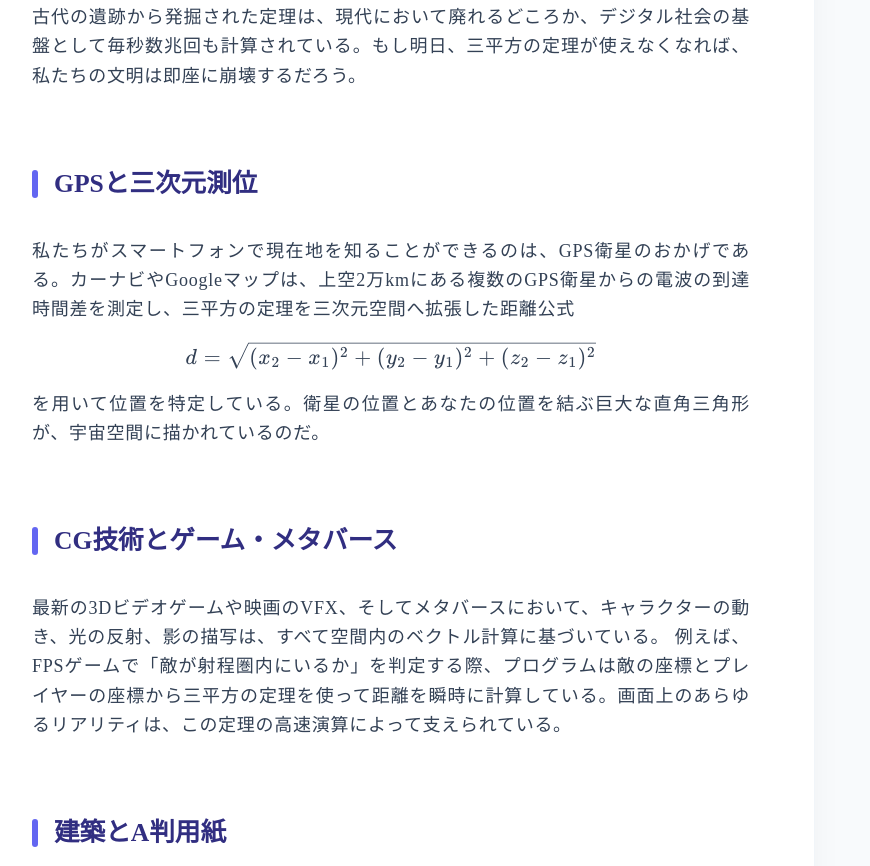
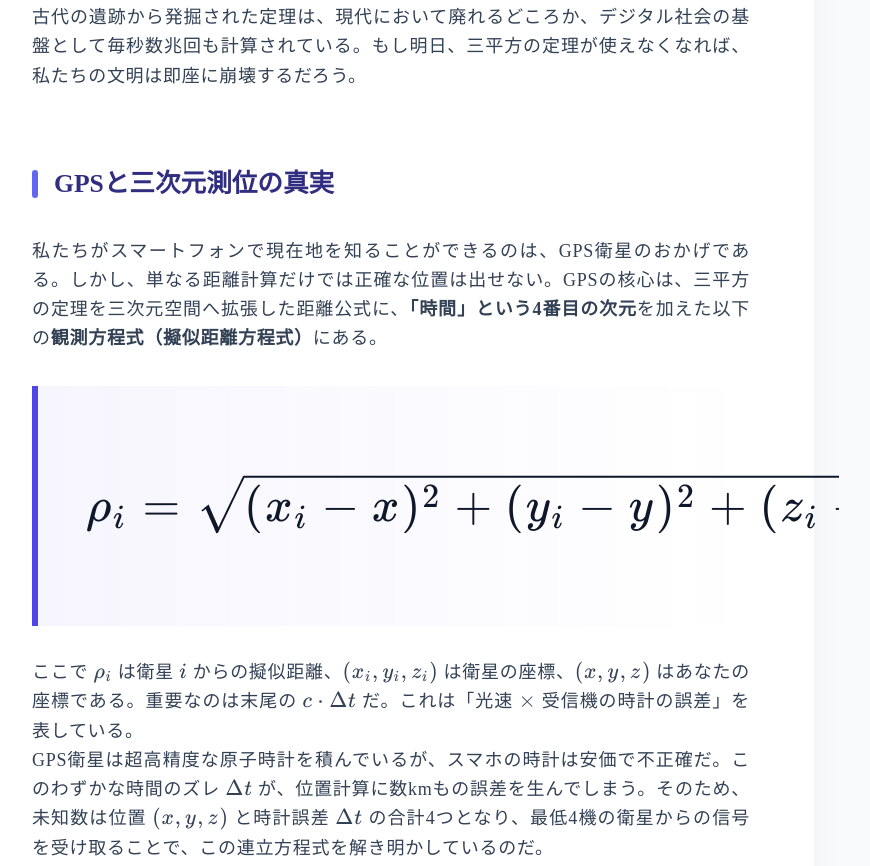
Before and after one commit to nden14800/pytha, a plain HTML site: page index.html in a window 1280 px wide. Shown: the part 8323-9189 px from the top of the page, without its empty margins (249-1119 px from the left). Drawn offline with nearby package versions, Linux system fonts and the light colour scheme.

Commit message:
fix: update GPS formula to include clock bias for accuracy

```diff
--- a/index.html
+++ b/index.html
@@ -613,9 +613,18 @@
                     古代の遺跡から発掘された定理は、現代において廃れるどころか、デジタル社会の基盤として毎秒数兆回も計算されている。もし明日、三平方の定理が使えなくなれば、私たちの文明は即座に崩壊するだろう。
                 </p>
 
-                <h3 class="sub-section-title">GPSと三次元測位</h3>
+                <h3 class="sub-section-title">GPSと三次元測位の真実</h3>
                 <p>
-                    私たちがスマートフォンで現在地を知ることができるのは、GPS衛星のおかげである。カーナビやGoogleマップは、上空2万kmにある複数のGPS衛星からの電波の到達時間差を測定し、三平方の定理を三次元空間へ拡張した距離公式 $$ d = \sqrt{(x_2-x_1)^2 + (y_2-y_1)^2 + (z_2-z_1)^2} $$ を用いて位置を特定している。衛星の位置とあなたの位置を結ぶ巨大な直角三角形が、宇宙空間に描かれているのだ。
+                    私たちがスマートフォンで現在地を知ることができるのは、GPS衛星のおかげである。しかし、単なる距離計算だけでは正確な位置は出せない。GPSの核心は、三平方の定理を三次元空間へ拡張した距離公式に、<strong>「時間」という4番目の次元</strong>を加えた以下の<strong>観測方程式（擬似距離方程式）</strong>にある。
+                </p>
+                <div class="equation-box my-8">
+                    $$ \rho_i = \sqrt{(x_i - x)^2 + (y_i - y)^2 + (z_i - z)^2} + c \cdot \Delta t $$
+                </div>
+                <p>
+                    ここで $\rho_i$ は衛星 $i$ からの擬似距離、$(x_i, y_i, z_i)$ は衛星の座標、$(x, y, z)$ はあなたの座標である。重要なのは末尾の $c \cdot \Delta t$ だ。これは「光速 $\times$ 受信機の時計の誤差」を表している。
+                </p>
+                <p>
+                    GPS衛星は超高精度な原子時計を積んでいるが、スマホの時計は安価で不正確だ。このわずかな時間のズレ $\Delta t$ が、位置計算に数kmもの誤差を生んでしまう。そのため、未知数は位置 $(x, y, z)$ と時計誤差 $\Delta t$ の合計4つとなり、最低4機の衛星からの信号を受け取ることで、この連立方程式を解き明かしているのだ。
                 </p>
 
                 <h3 class="sub-section-title">CG技術とゲーム・メタバース</h3>
```
